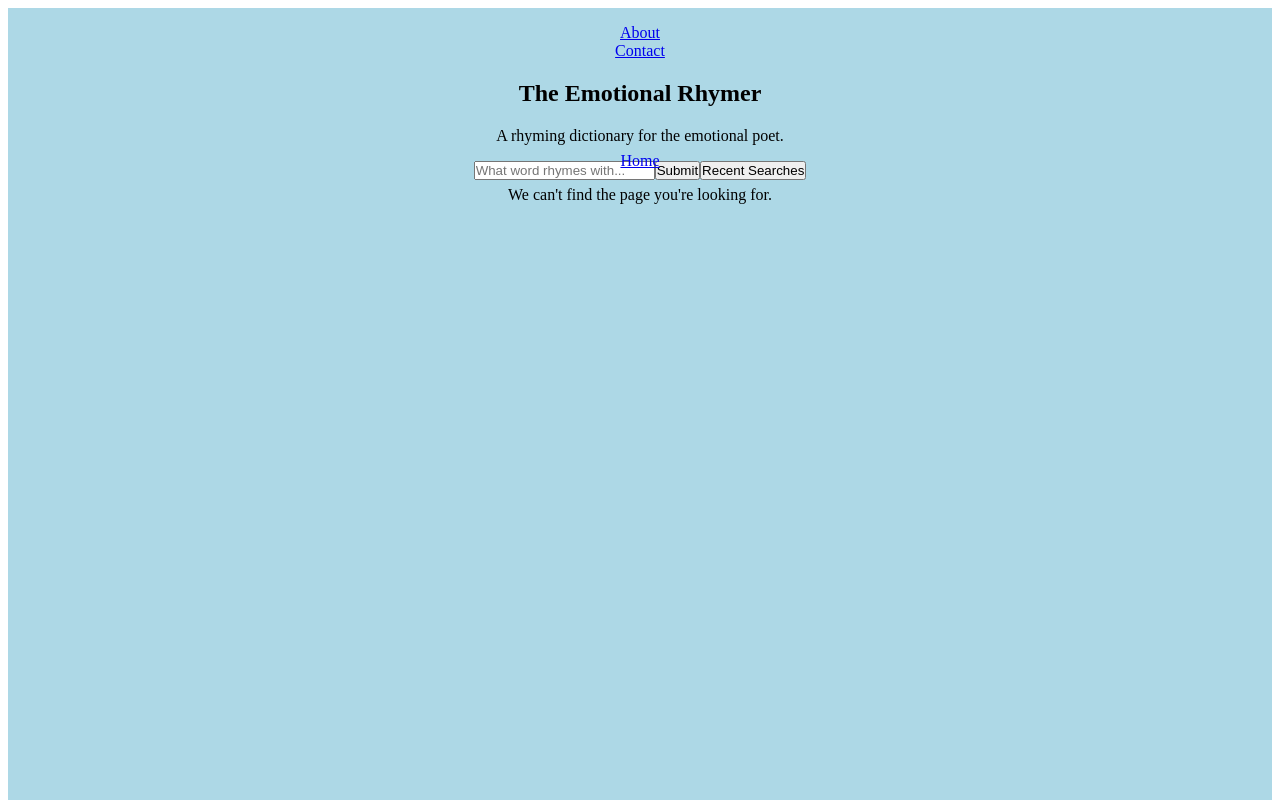
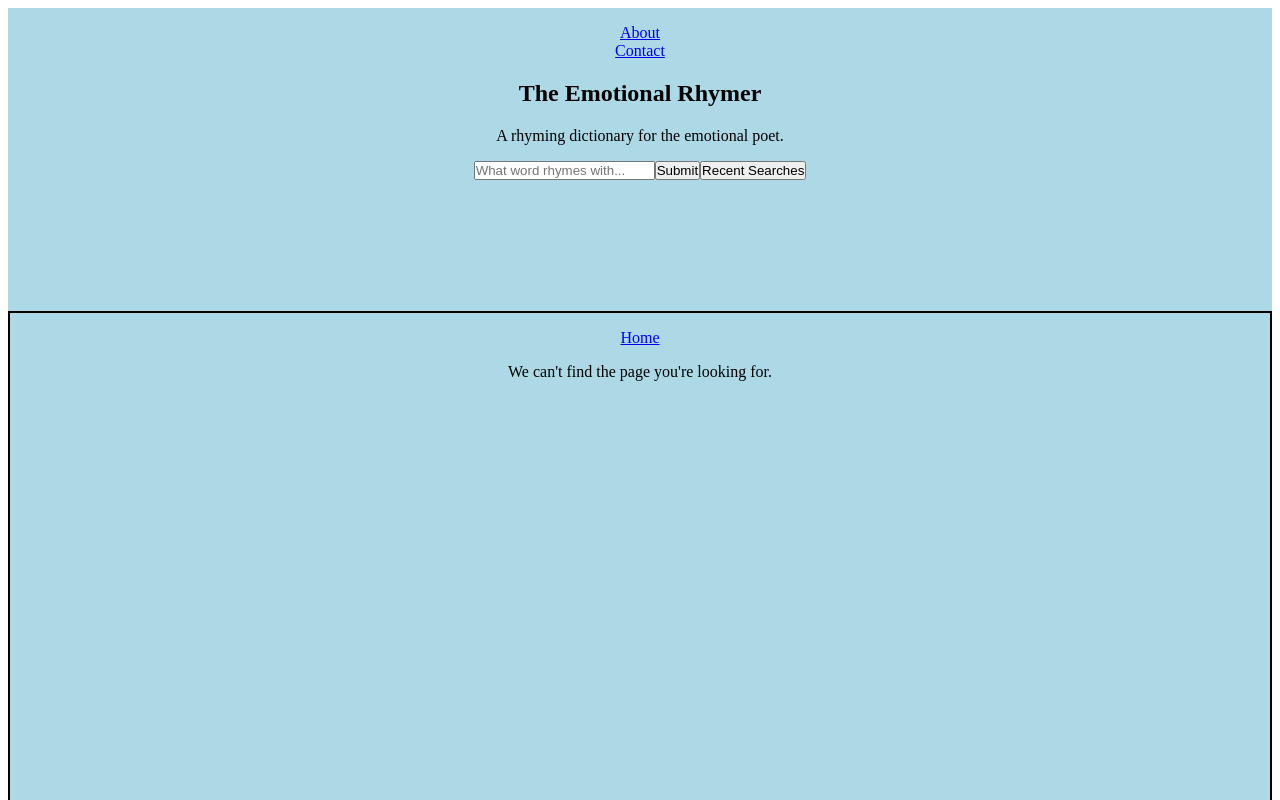
Before and after one commit to tanishaldavey/the-emotional-rhymer, a React (Create React App) app: page / in a window 1280 px wide. Shown: the top 800 px of the page. Built offline with nearby package versions, Linux system fonts and the light colour scheme.

Commit message:
Add grid area names

```diff
--- a/src/components/App/App.css
+++ b/src/components/App/App.css
@@ -5,10 +5,11 @@ main {
   background: lightblue;
   display: grid;
   grid-template-columns: 1fr;
-  grid-template-rows: 10vw 15vw 25vw 50vw;
+  grid-template-rows: .5fr .5fr .5fr 3.8fr;
   grid-template-areas:
   "nav"
   "header"
   "searchForm"
   "container";
+  max-height: 100vh;
 }
--- a/src/components/Header/Header.css
+++ b/src/components/Header/Header.css
@@ -0,0 +1,4 @@
+/* STYLING FOR HEADER AREA */
+header {
+  grid-area: header;
+}
--- a/src/components/Navigation/Navigation.css
+++ b/src/components/Navigation/Navigation.css
@@ -0,0 +1,4 @@
+/* STYLING FOR NAVIGATION AREA */
+nav {
+  grid-area: nav;
+}
--- a/src/components/NotFound/NotFound.css
+++ b/src/components/NotFound/NotFound.css
@@ -0,0 +1,5 @@
+/* STYLING FOR NOT FOUND PAGE */
+.not-found {
+  grid-area: container;
+  border: 2px solid;
+}
--- a/src/components/NotFound/NotFound.js
+++ b/src/components/NotFound/NotFound.js
@@ -5,7 +5,7 @@ import './NotFound.css';
 const NotFound = () => {
 
   return(
-    <section>
+    <section className='not-found'>
       <Link to='/' >
         <p>Home</p>
       </Link>
--- a/src/containers/SearchForm/SearchForm.css
+++ b/src/containers/SearchForm/SearchForm.css
@@ -0,0 +1,4 @@
+/* STYLING FOR SEARCH FORM */
+form {
+  grid-area: searchForm;
+}
```
